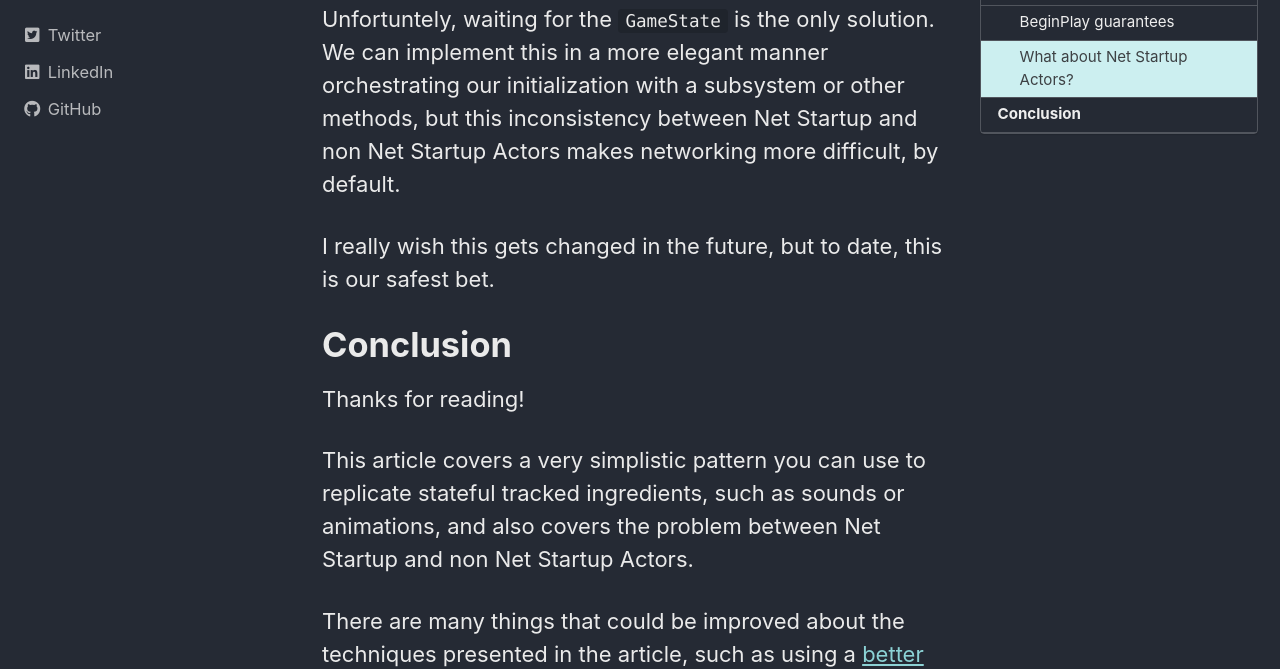
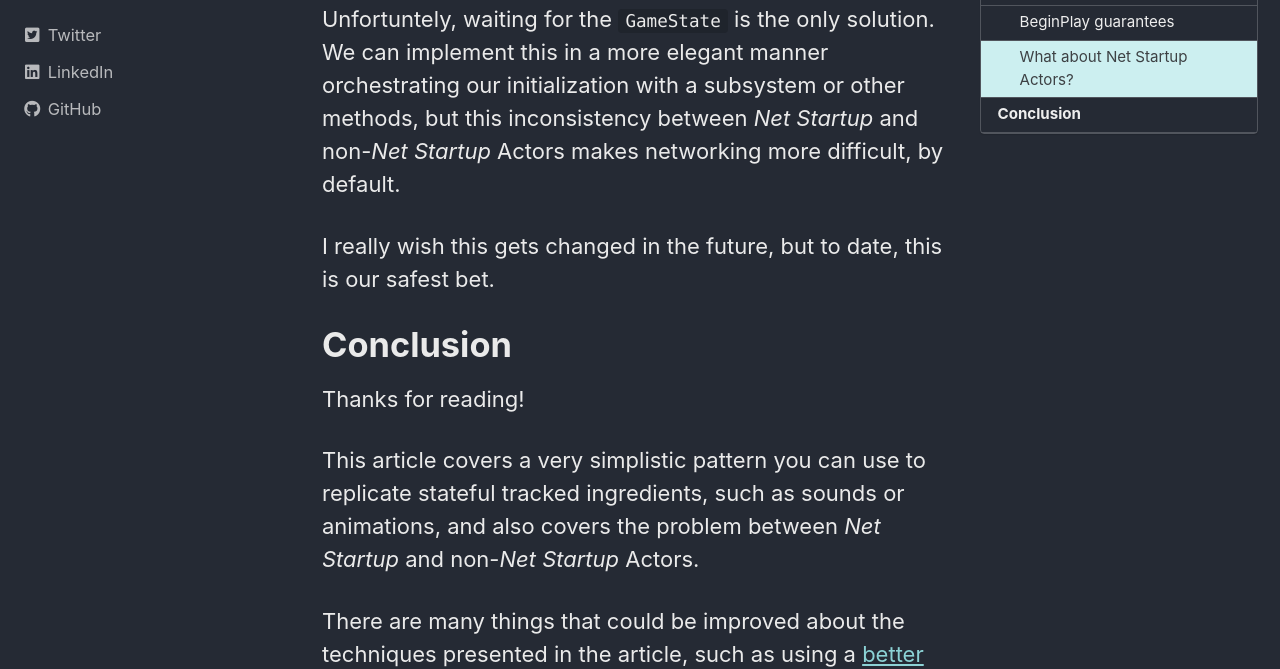
Before and after one commit to vorixo/devtricks, a Jekyll site: the page built from _posts/2023-09-17-replicating-tracked-events.md, in a window 1280 px wide and 1400 px high, scrolled down 7766 px. Shown: the part 254-923 px from the top of the window. Built offline with Jekyll 4.4.1, drawn with Linux system fonts in a browser that asks for light colours; cached includes are drawn as plain includes; some of the changed text lies outside the part shown.

Commit message:
[FIX] Typo pass

```diff
--- a/_posts/2023-09-17-replicating-tracked-events.md
+++ b/_posts/2023-09-17-replicating-tracked-events.md
@@ -139,7 +139,7 @@
 }
 {% endhighlight %}
 
-These two conditions basically skip the OnRep, as we dont want to use it on the first spawn packet. But why? We do this because the GameState isnt guaranteed to be replicated at the time our OnRep gets called. Then, how do we solve this?
+These two conditions basically skip the OnRep, as we dont want to use it on the first spawn packet. But why? We do this because the `GameState` isnt guaranteed to be replicated at the time our OnRep gets called. Then, how do we solve this?
 
 As we mentioned previously:
 
@@ -153,9 +153,9 @@
 
 As I said above, `GameState` will be valid when client-side `BeginPlay` is called.
 
-However, having a valid `GameState` isn't enough, since we also need to have up-to-date properties by the time `BeginPlay` is called on the client. Now, we can only guarantee that our properties have replicated by then in runtime spawned replicated Actors. The Actors that are pre-placed in the level (also called [Net Startup Actors](https://vorixo.github.io/devtricks/procgen/#net-startup-actor-and-net-addressable)) don't guarantee correct replicated state in `BeginPlay`.
+However, having a valid `GameState` isn't enough, since we also need to have up-to-date properties by the time `BeginPlay` is called on the client. Now, we can only guarantee that our properties have replicated by then in runtime spawned replicated Actors. The Actors that are pre-placed in the level (also called [*Net Startup* Actors](https://vorixo.github.io/devtricks/procgen/#net-startup-actor-and-net-addressable)) don't guarantee correct replicated state in `BeginPlay`.
 
-So, in this case, we can safely assume that, in our Character, since it isn't a *Net Startup Actor*, the variables will be up to date for the client in `BeginPlay`:
+So, in this case, we can safely assume that, in our Character, since it isn't a *Net Startup* Actor, the variables will be up to date for the client in `BeginPlay`:
 
 {% highlight c++ %}
 void AMyPawn::BeginPlay()
@@ -177,9 +177,9 @@
 
 When we execute the `BeginPlay` of other Characters (simulated proxies) in our client, we can access the `GameState` (which will be valid) to retrieve `GetServerWorldTimeSeconds`, and then using the same technique we saw in the OnRep, we can play the melody at the specified time.
 
-### What about Net Startup Actors?
+### What about *Net Startup* Actors?
 
-In the case of Net Startup Actors we can't rely on `BeginPlay`, so we wouldn't put any initialization specific code on it.
+In the case of *Net Startup* Actors we can't rely on `BeginPlay`, so we wouldn't put any initialization specific code on it.
 
 In this case, we can develop a more generic solution... however... it is very ugly:
 
@@ -204,7 +204,7 @@
 }
 {% endhighlight %}
 
-Unfortuntely, waiting for the `GameState` is the only solution. We can implement this in a more elegant manner orchestrating our initialization with a subsystem or other methods, but this inconsistency between Net Startup and non Net Startup Actors makes networking more difficult, by default.
+Unfortuntely, waiting for the `GameState` is the only solution. We can implement this in a more elegant manner orchestrating our initialization with a subsystem or other methods, but this inconsistency between *Net Startup* and non-*Net Startup* Actors makes networking more difficult, by default.
 
 I really wish this gets changed in the future, but to date, this is our safest bet.
 
@@ -212,7 +212,7 @@
 
 Thanks for reading!
 
-This article covers a very simplistic pattern you can use to replicate stateful tracked ingredients, such as sounds or animations, and also covers the problem between Net Startup and non Net Startup Actors.
+This article covers a very simplistic pattern you can use to replicate stateful tracked ingredients, such as sounds or animations, and also covers the problem between *Net Startup* and non-*Net Startup* Actors.
 
 There are many things that could be improved about the techniques presented in the article, such as using a [better synced clock](https://vorixo.github.io/devtricks/non-destructive-synced-net-clock/), improving the waiting `GameState` method, or even employing another techniques to replicate tracks without depending on time.
 
```
Also changed, not shown: other parts of _posts/2023-09-17-replicating-tracked-events.md (+2 -2 lines).
